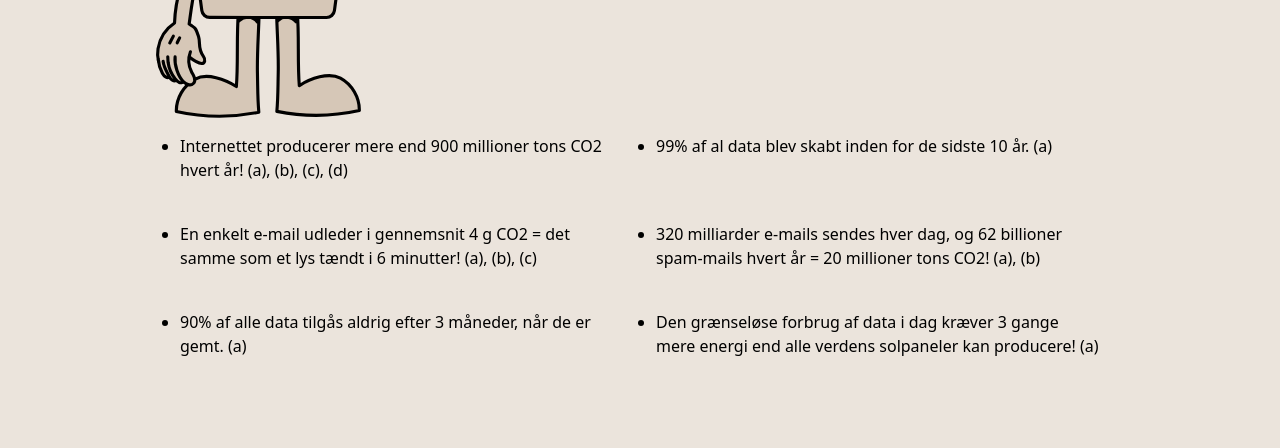
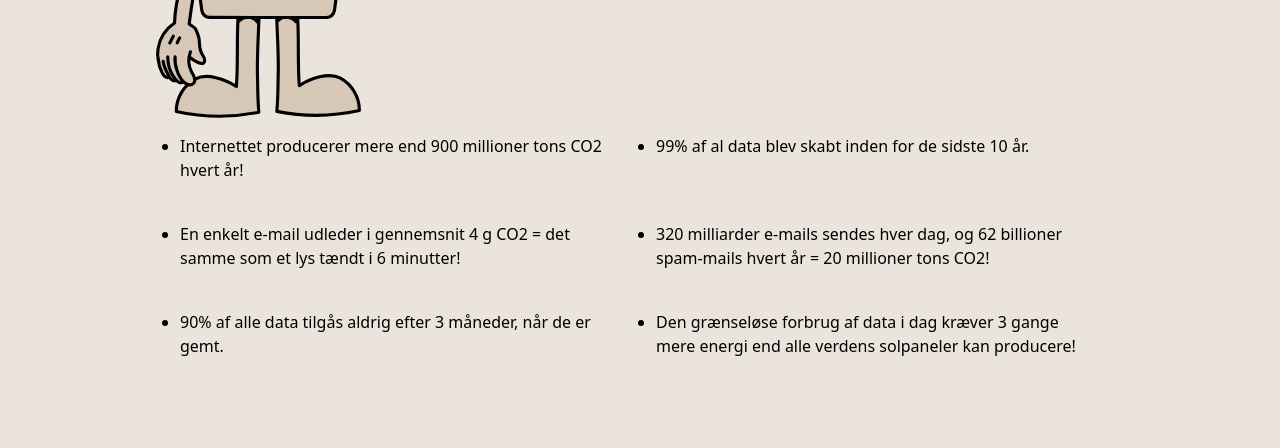
Before and after one commit to trla0001/digitalskraldespand, an Astro site: page / in a window 1280 px wide. Shown: the part 1900-2348 px from the top of the page. Built offline with nearby package versions, Linux system fonts and the light colour scheme; Astro itself is replaced by a stand-in of ours; a web font is replaced by a local one.

Commit message:
text i vidste du rettet

```diff
--- a/src/pages/index.astro
+++ b/src/pages/index.astro
@@ -51,12 +51,12 @@ import taleboble from "../assets/images/taleboble.svg";
       <h2 class="pb-6 text-5xl font-poetsen">Vidste du at...</h2>
     </div>
     <ul class="mx-8 lg:mx-[180px] list-disc grid md:grid-cols-2 gap-x-8">
-      <li class="pb-10">Internettet producerer mere end 900 millioner tons CO2 hvert år! (a), (b), (c), (d)</li>
-      <li class="pb-10">99% af al data blev skabt inden for de sidste 10 år. (a)</li>
-      <li class="pb-10">En enkelt e-mail udleder i gennemsnit 4 g CO2 = det samme som et lys tændt i 6 minutter! (a), (b), (c)</li>
-      <li class="pb-10">320 milliarder e-mails sendes hver dag, og 62 billioner spam-mails hvert år = 20 millioner tons CO2! (a), (b)</li>
-      <li class="pb-10">90% af alle data tilgås aldrig efter 3 måneder, når de er gemt. (a)</li>
-      <li>Den grænseløse forbrug af data i dag kræver 3 gange mere energi end alle verdens solpaneler kan producere! (a)</li>
+      <li class="pb-10">Internettet producerer mere end 900 millioner tons CO2 hvert år!</li>
+      <li class="pb-10">99% af al data blev skabt inden for de sidste 10 år.</li>
+      <li class="pb-10">En enkelt e-mail udleder i gennemsnit 4 g CO2 = det samme som et lys tændt i 6 minutter!</li>
+      <li class="pb-10">320 milliarder e-mails sendes hver dag, og 62 billioner spam-mails hvert år = 20 millioner tons CO2!</li>
+      <li class="pb-10">90% af alle data tilgås aldrig efter 3 måneder, når de er gemt.</li>
+      <li>Den grænseløse forbrug af data i dag kræver 3 gange mere energi end alle verdens solpaneler kan producere!</li>
     </ul>
   </section>
   <Image class="mt-28" src={devider2} alt="" />
```
